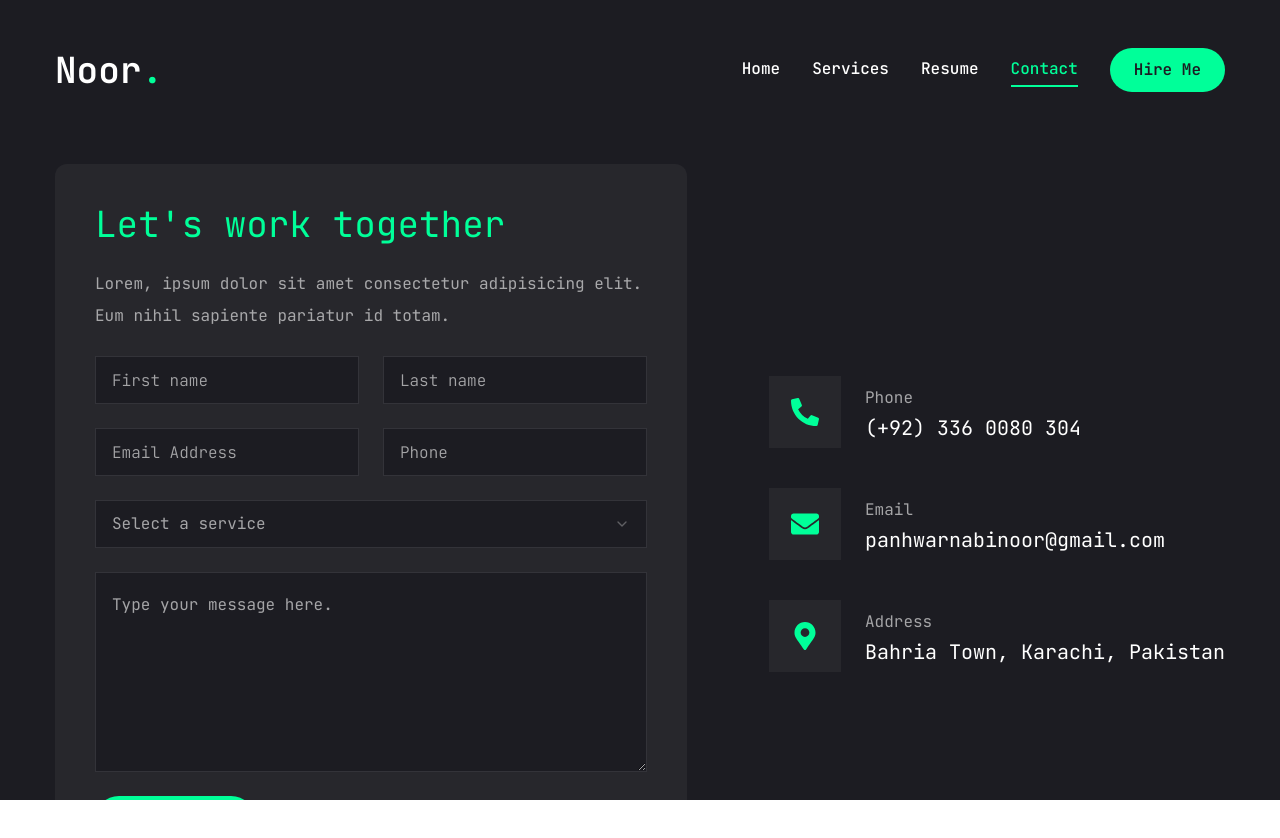
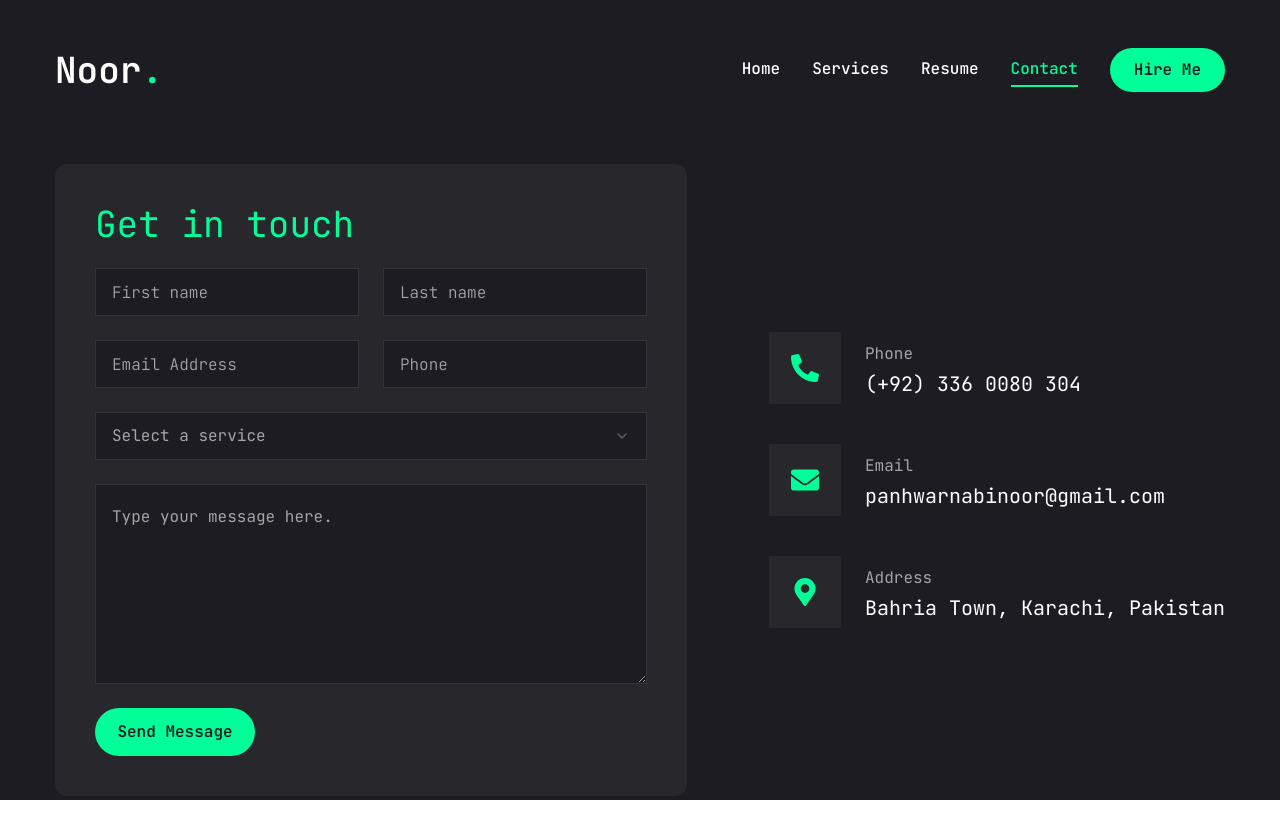
Before and after one commit to nabi-noor/portfolio-clone, a Next.js app: page /contact in a window 1280 px wide. Shown: the top 838 px of the page. Built offline with nearby package versions, Linux system fonts and the light colour scheme.

Commit message:
fixed linting issues

```diff
--- a/app/contact/page.jsx
+++ b/app/contact/page.jsx
@@ -34,8 +34,8 @@ const Contact = () => {
                     {/* form */}
                     <div className="xl:w-[54%] order-2 xl:order-none">
                         <form className="flex flex-col gap-6 p-10 bg-[#27272c] rounded-xl">
-                            <h3 className="text-4xl text-accent">Let's work together</h3>
-                            <p className="text-white/60">Lorem, ipsum dolor sit amet consectetur adipisicing elit. Eum nihil sapiente pariatur id totam.</p>
+                            <h3 className="text-4xl text-accent">Get in touch</h3>
+                            {/* <p className="text-white/60">Lorem, ipsum dolor sit amet consectetur adipisicing elit. Eum nihil sapiente pariatur id totam.</p> */}
                             {/* input */}
                             <div className="grid grid-cols-1 md:grid-cols-2 gap-6">
                                 <Input type="firstname" placeholder="First name" />
@@ -55,7 +55,6 @@ const Contact = () => {
                                             <SelectItem value="mst">Full Stack Development</SelectItem>
                                             <SelectItem value="mst">DevOps</SelectItem>
                                             <SelectItem value="mst">Database Engineering</SelectItem>
-
                                         </SelectGroup>
                                     </SelectContent>
                                 </SelectTrigger>
--- a/app/page.jsx
+++ b/app/page.jsx
@@ -4,7 +4,7 @@ import { FiDownload } from "react-icons/fi"
 //components
 import Social from "@/components/Social";
 import Photo from "@/components/Photo";
-import Stats from "@/components/stats";
+import Stats from "@/components/Stats";
 const Home = () => {
   return (
     <section className="h-full">
@@ -14,7 +14,7 @@ const Home = () => {
           <div className="text-center xl:text-left order-2 xl:order-none">
             <span className="text-xl">Software Engineer</span>
             <h1 className="h1">
-              Hello I'm <br /> <span className="text-accent">Noor Nabi</span>
+              Hello I am <br /> <span className="text-accent">Noor Nabi</span>
             </h1>
             <p className="max-w-[500px] mb-9 text-white/80">
               I am a megician who can bring your ideas to life P.S I also code.
--- a/app/work/page.jsx
+++ b/app/work/page.jsx
@@ -117,7 +117,7 @@ const Work = () => {
                                         <div className="absolute top-0 bottom-0 w-full h-full bg-black/10 z-10"></div>
                                         {/* image */}
                                         <div className="relative w-full h-full">
-                                            <Image src={project.image} fill className="object-cover" alt />
+                                            <Image src={project.image} fill className="object-cover" alt="project image" />
                                         </div>
                                     </div>
                                 </SwiperSlide>;
```
